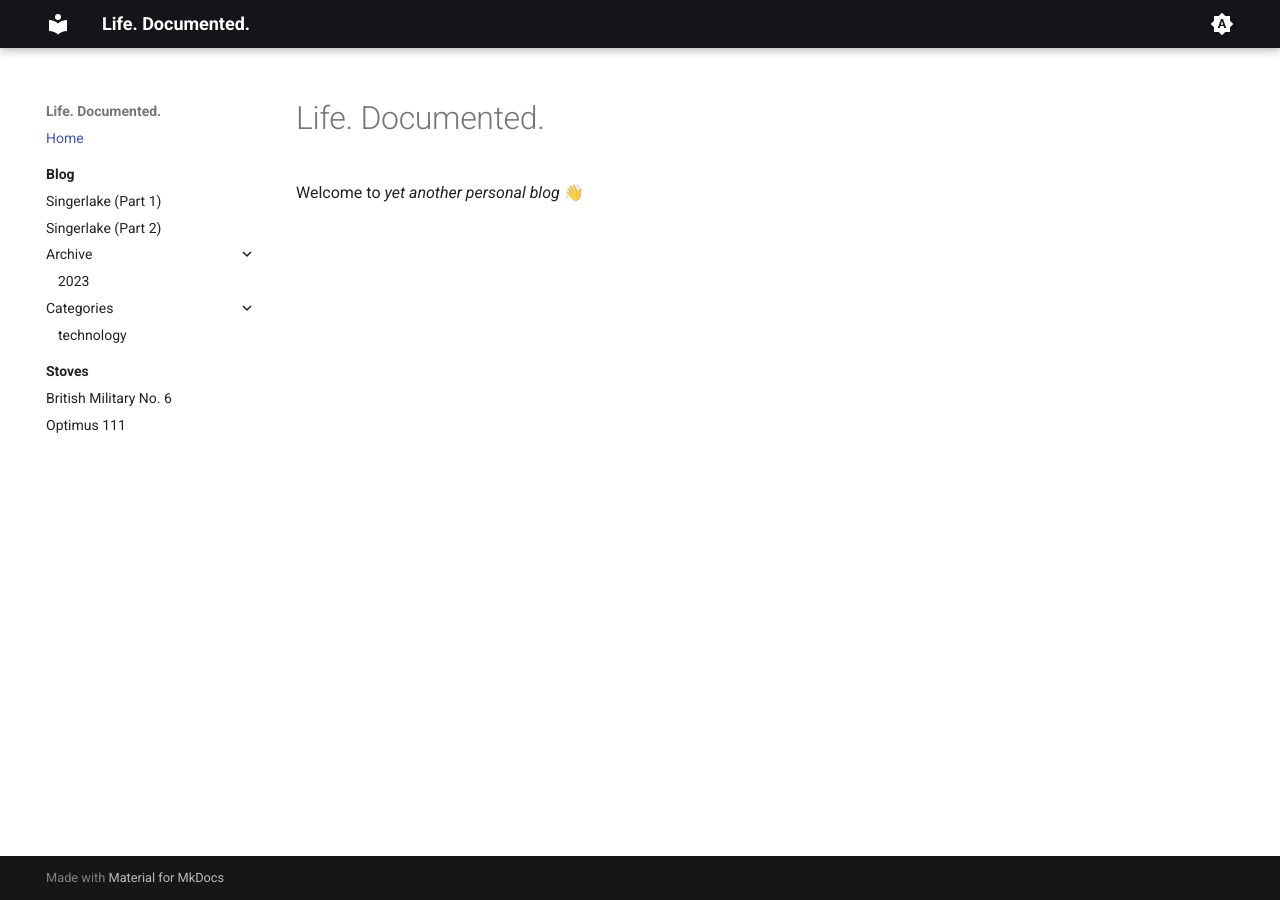
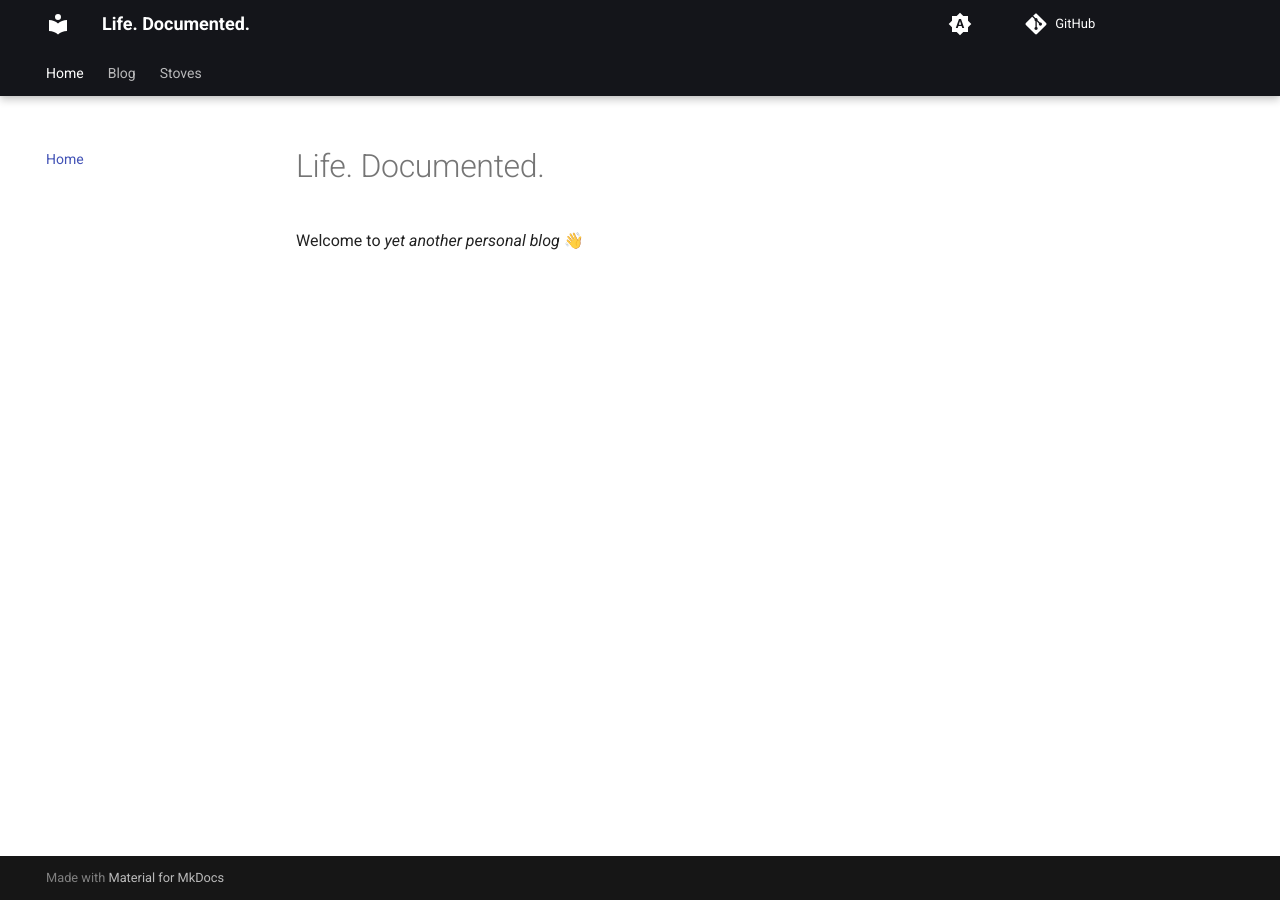
Before and after one commit to kgpayne/blog, an MkDocs documentation site: the page built from docs/index.md, in a window 1280 px wide. Built offline with MkDocs 1.6.1 and Material for MkDocs 9.7.7, drawn with Linux system fonts in a browser that asks for light colours; comment, search, counter and statistics services are not loaded.

Commit message:
mvp migrate to mkdocs

```diff
--- a/mkdocs.yml
+++ b/mkdocs.yml
@@ -1,12 +1,15 @@
 site_name: Life. Documented.
+repo_url: https://github.com/kgpayne/blog
 theme:
   name: material
   features:
     - navigation.indexes
     - navigation.instant
+    - navigation.sections
     - navigation.expand
-    - navigation.sections
     - navigation.path
+    - navigation.tabs
+    - navigation.tabs.sticky
   palette:
     # Palette toggle for automatic mode
     - media: "(prefers-color-scheme)"
@@ -30,9 +33,6 @@
         icon: material/brightness-4
         name: Switch to system preference
 plugins:
-  - blog:
-      # blog_toc: true
-      pagination_per_page: 1
   - glightbox:
       slide_effect: slide
       width: 100%
@@ -48,8 +48,9 @@
   - Home: index.md
   - Blog:
     - blog/index.md
-    - blog/posts/2023-01-17.md
-    - blog/posts/2023-02-15.md
+    - 2023:
+      - blog/posts/2023-01-17.md
+      - blog/posts/2023-02-15.md
   - Stoves:
     - stoves/index.md
     - stoves/articles/british-military-no-6/index.md
```
